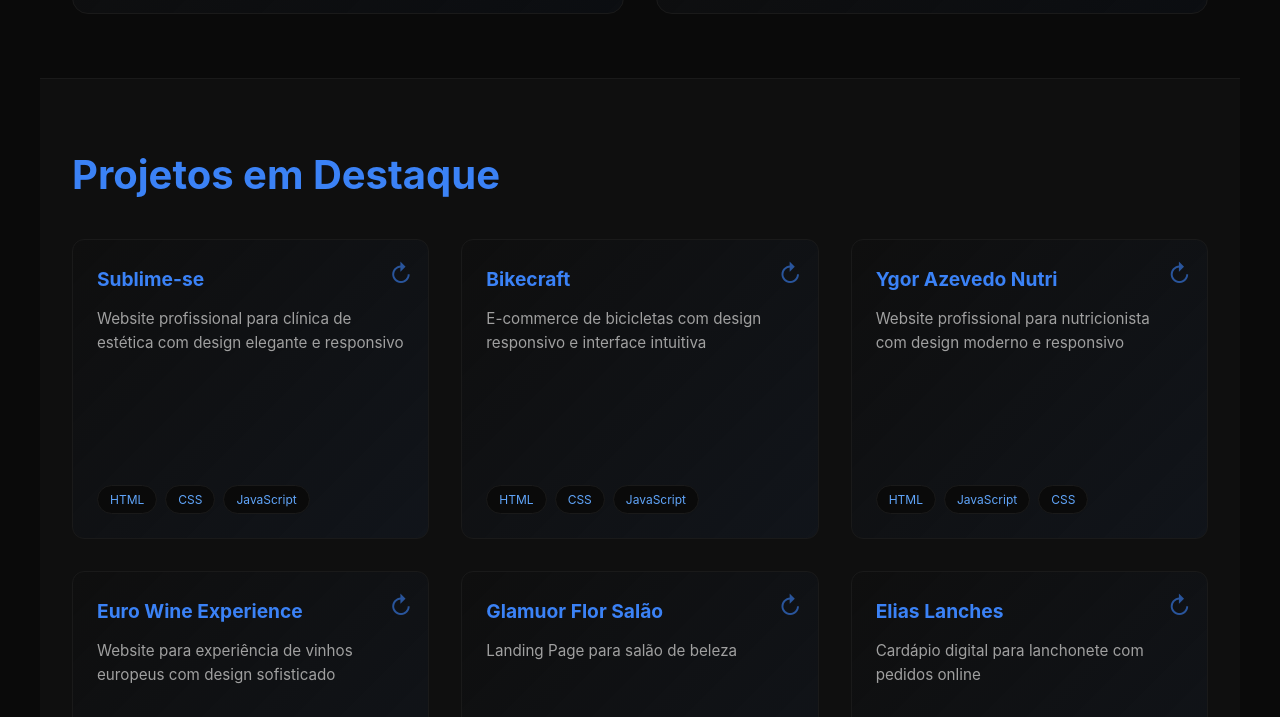
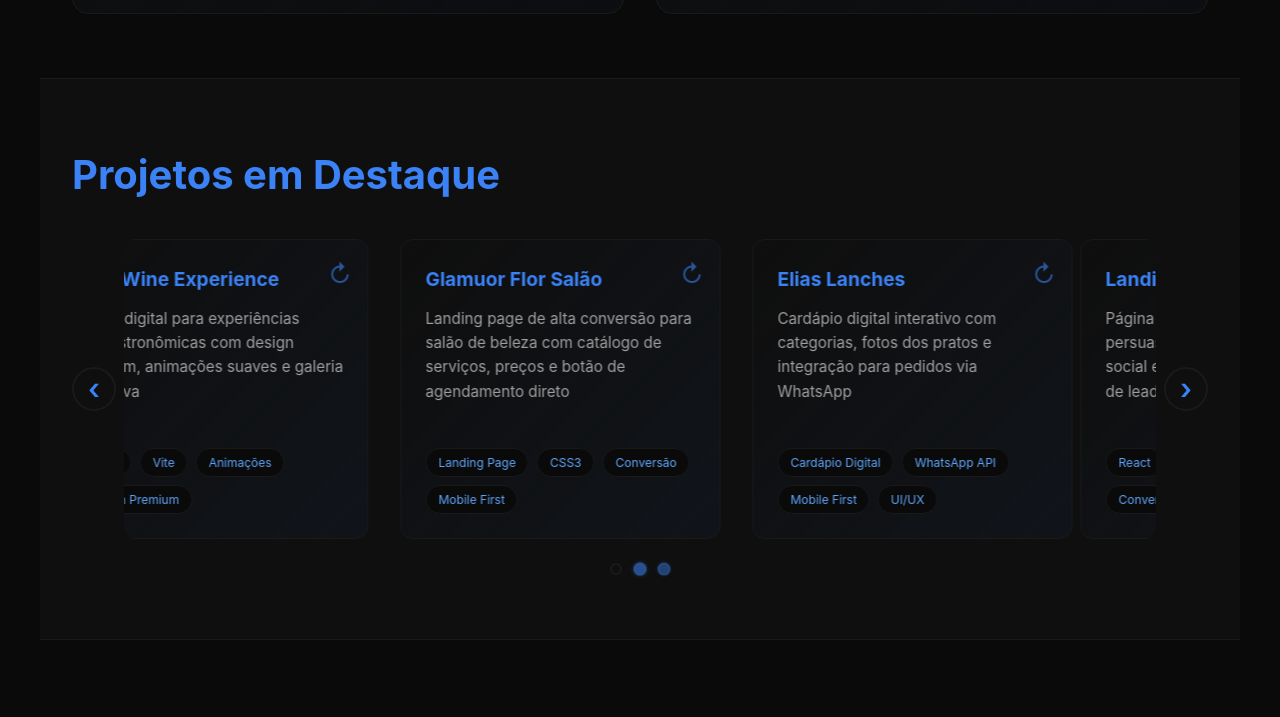
Before and after one commit to leomatth/portfolio-leomatth, a React (Vite) app: page / in a window 1280 px wide. Shown: the part 2040-2757 px from the top of the page. Built offline with nearby package versions, Linux system fonts and the light colour scheme.

Commit message:
update: add carrossel card project

```diff
--- a/src/components/Projects.css
+++ b/src/components/Projects.css
@@ -4,18 +4,101 @@
   border-bottom: 1px solid var(--border-color);
 }
 
-.projects-grid {
+/* Carousel */
+.carousel-container {
+  position: relative;
+  display: flex;
+  align-items: center;
+  gap: 0.5rem;
+  margin-bottom: 1.5rem;
+}
+
+.carousel-viewport {
+  overflow: hidden;
+  flex: 1;
+  border-radius: 0.75rem;
+}
+
+.carousel-track {
+  display: flex;
+  transition: transform 0.5s cubic-bezier(0.4, 0, 0.2, 1);
+  will-change: transform;
+}
+
+.carousel-slide {
+  min-width: 100%;
   display: grid;
   grid-template-columns: repeat(3, 1fr);
   gap: 2rem;
-  margin-bottom: 2rem;
-  perspective: 1000px;
+  padding: 0 0.25rem;
+  box-sizing: border-box;
 }
 
+/* Arrows */
+.carousel-arrow {
+  flex-shrink: 0;
+  width: 44px;
+  height: 44px;
+  border-radius: 50%;
+  border: 2px solid var(--border-color);
+  background: var(--secondary-color);
+  color: var(--primary-color);
+  font-size: 1.8rem;
+  cursor: pointer;
+  display: flex;
+  align-items: center;
+  justify-content: center;
+  transition: all 0.3s ease;
+  z-index: 2;
+  line-height: 1;
+  padding: 0;
+}
+
+.carousel-arrow:hover {
+  background: var(--primary-color);
+  color: var(--secondary-color);
+  border-color: var(--primary-color);
+  box-shadow: 0 0 20px rgba(59, 130, 246, 0.4);
+  transform: scale(1.1);
+}
+
+/* Dots */
+.carousel-dots {
+  display: flex;
+  justify-content: center;
+  gap: 0.75rem;
+  margin-top: 0.5rem;
+}
+
+.carousel-dot {
+  width: 12px;
+  height: 12px;
+  border-radius: 50%;
+  border: 2px solid var(--border-color);
+  background: transparent;
+  cursor: pointer;
+  transition: all 0.3s ease;
+  padding: 0;
+}
+
+.carousel-dot.active {
+  background: var(--primary-color);
+  border-color: var(--primary-color);
+  box-shadow: 0 0 8px rgba(59, 130, 246, 0.5);
+  transform: scale(1.2);
+}
+
+.carousel-dot:hover:not(.active) {
+  border-color: var(--primary-color);
+  background: rgba(59, 130, 246, 0.2);
+}
+
+/* Cards */
 .project-card {
   height: 300px;
   cursor: pointer;
   position: relative;
+  perspective: 1000px;
 }
 
 .project-card-inner {
@@ -44,6 +127,7 @@
   border-radius: 0.75rem;
   background-color: var(--secondary-color);
   transition: all 0.3s ease;
+  box-sizing: border-box;
 }
 
 .project-card-front {
@@ -151,18 +235,26 @@
   box-shadow: 0 0 15px rgba(34, 197, 238, 0.3);
 }
 
+/* Tablet */
 @media (max-width: 1024px) {
-  .projects-grid {
+  .carousel-slide {
     grid-template-columns: repeat(2, 1fr);
   }
 }
 
+/* Mobile */
 @media (max-width: 768px) {
-  .projects-grid {
+  .carousel-slide {
     grid-template-columns: 1fr;
   }
 
   .project-card {
-    height: 250px;
+    height: 280px;
+  }
+
+  .carousel-arrow {
+    width: 36px;
+    height: 36px;
+    font-size: 1.4rem;
   }
 }
--- a/src/components/Projects.jsx
+++ b/src/components/Projects.jsx
@@ -1,4 +1,4 @@
-import { useState } from 'react'
+import { useState, useEffect, useRef, useCallback } from 'react'
 import './Projects.css'
 
 export default function Projects() {
@@ -6,64 +6,106 @@ export default function Projects() {
     {
       id: 1,
       title: 'Sublime-se',
-      description: 'Website profissional para clínica de estética com design elegante e responsivo',
-      tags: ['HTML', 'CSS', 'JavaScript'],
+      description: 'Site institucional para clínica de estética com agendamento online, galeria de procedimentos e integração com WhatsApp',
+      tags: ['React', 'Vite', 'Responsivo', 'SEO'],
       link: 'https://github.com/leomatth',
       demo: 'https://sublime-se.com.br/'
     },
     {
       id: 2,
       title: 'Bikecraft',
-      description: 'E-commerce de bicicletas com design responsivo e interface intuitiva',
-      tags: ['HTML', 'CSS', 'JavaScript'],
+      description: 'Loja virtual de bicicletas artesanais com catálogo de produtos, página de orçamento e layout totalmente responsivo',
+      tags: ['HTML5', 'CSS Grid', 'UI/UX', 'Flexbox'],
       link: 'https://github.com/leomatth/bikecraft.github.io',
       demo: 'https://bikecraft-github-io.vercel.app/'
     },
     {
       id: 3,
       title: 'Ygor Azevedo Nutri',
-      description: 'Website profissional para nutricionista com design moderno e responsivo',
-      tags: ['HTML', 'JavaScript', 'CSS'],
+      description: 'Plataforma completa para nutricionista com seções de planos alimentares, depoimentos de pacientes e formulário de contato',
+      tags: ['JavaScript', 'Bootstrap', 'Responsivo', 'Forms'],
       link: 'https://github.com/leomatth/YgorAzevedoNutri',
       demo: 'https://ygorazevedo.vercel.app/'
     },
     {
       id: 4,
       title: 'Euro Wine Experience',
-      description: 'Website para experiência de vinhos europeus com design sofisticado',
-      tags: ['HTML', 'CSS', 'JavaScript'],
+      description: 'Vitrine digital para experiências enogastronômicas com design premium, animações suaves e galeria interativa',
+      tags: ['React', 'Vite', 'Animações', 'Design Premium'],
       link: 'https://github.com/leomatth',
       demo: 'https://eurowineexperience.vercel.app/'
     },
     {
       id: 5,
       title: 'Glamuor Flor Salão',
-      description: 'Landing Page para salão de beleza',
-      tags: ['JavaScript', 'HTML', 'CSS'],
+      description: 'Landing page de alta conversão para salão de beleza com catálogo de serviços, preços e botão de agendamento direto',
+      tags: ['Landing Page', 'CSS3', 'Conversão', 'Mobile First'],
       link: 'https://github.com/leomatth',
       demo: 'https://glamuorflor-landing-page.vercel.app/'
     },
     {
       id: 6,
       title: 'Elias Lanches',
-      description: 'Cardápio digital para lanchonete com pedidos online',
-      tags: ['HTML', 'CSS', 'JavaScript'],
+      description: 'Cardápio digital interativo com categorias, fotos dos pratos e integração para pedidos via WhatsApp',
+      tags: ['Cardápio Digital', 'WhatsApp API', 'Mobile First', 'UI/UX'],
       link: 'https://github.com/leomatth',
       demo: 'https://elias-lanches.ola.click/'
     },
     {
       id: 7,
       title: 'Landing Page Ygor Azevedo',
-      description: 'Landing page profissional com design atrativo e conversão otimizada',
-      tags: ['React', 'CSS', 'JavaScript'],
+      description: 'Página de captura com copy persuasiva, CTA estratégicos, prova social e design focado em conversão de leads',
+      tags: ['React', 'Vite', 'Copywriting', 'Conversão'],
       link: 'https://github.com/leomatth/landing-page-ygor-azevedo',
       demo: 'https://landing-page-ygor-azevedo.vercel.app/'
     }
   ]
 
   const [flipped, setFlipped] = useState({})
+  const [currentIndex, setCurrentIndex] = useState(0)
+  const [isPaused, setIsPaused] = useState(false)
+  const [isTransitioning, setIsTransitioning] = useState(false)
+  const touchStartX = useRef(0)
+  const touchEndX = useRef(0)
 
-  const toggleFlip = (id) => {
+  const totalPages = Math.ceil(allProjects.length / 3)
+
+  const goToSlide = useCallback((index) => {
+    if (isTransitioning) return
+    setIsTransitioning(true)
+    setCurrentIndex(index)
+    setTimeout(() => setIsTransitioning(false), 500)
+  }, [isTransitioning])
+
+  const nextSlide = useCallback(() => {
+    goToSlide((currentIndex + 1) % totalPages)
+  }, [currentIndex, totalPages, goToSlide])
+
+  const prevSlide = useCallback(() => {
+    goToSlide((currentIndex - 1 + totalPages) % totalPages)
+  }, [currentIndex, totalPages, goToSlide])
+
+  useEffect(() => {
+    if (isPaused) return
+    const interval = setInterval(nextSlide, 3000)
+    return () => clearInterval(interval)
+  }, [isPaused, nextSlide])
+
+  const handleTouchStart = (e) => {
+    touchStartX.current = e.changedTouches[0].screenX
+  }
+
+  const handleTouchEnd = (e) => {
+    touchEndX.current = e.changedTouches[0].screenX
+    const diff = touchStartX.current - touchEndX.current
+    if (Math.abs(diff) > 50) {
+      if (diff > 0) nextSlide()
+      else prevSlide()
+    }
+  }
+
+  const toggleFlip = (id, e) => {
+    e.stopPropagation()
     setFlipped(prev => ({
       ...prev,
       [id]: !prev[id]
@@ -73,12 +115,29 @@ export default function Projects() {
   return (
     <section id="projects" className="projects">
       <h2>Projetos em Destaque</h2>
-      <div className="projects-grid">
-        {allProjects.map((project) => (
+      <div
+        className="carousel-container"
+        onMouseEnter={() => setIsPaused(true)}
+        onMouseLeave={() => setIsPaused(false)}
+        onTouchStart={handleTouchStart}
+        onTouchEnd={handleTouchEnd}
+      >
+        <button className="carousel-arrow carousel-arrow-left" onClick={prevSlide} aria-label="Anterior">
+          ‹
+        </button>
+
+        <div className="carousel-viewport">
+          <div
+            className="carousel-track"
+            style={{ transform: `translateX(-${currentIndex * 100}%)` }}
+          >
+            {Array.from({ length: totalPages }).map((_, pageIndex) => (
+              <div key={pageIndex} className="carousel-slide">
+                {allProjects.slice(pageIndex * 3, pageIndex * 3 + 3).map((project) => (
                   <div
                     key={project.id}
                     className={`project-card ${flipped[project.id] ? 'flipped' : ''}`}
-            onClick={() => toggleFlip(project.id)}
+                    onClick={(e) => toggleFlip(project.id, e)}
                   >
                     <div className="project-card-inner">
                       <div className="project-card-front">
@@ -97,11 +156,11 @@ export default function Projects() {
                       </div>
                       <div className="project-card-back">
                         <div className="project-links">
-                  <a href={project.link} target="_blank" rel="noopener noreferrer" className="project-link github-link">
+                          <a href={project.link} target="_blank" rel="noopener noreferrer" className="project-link github-link" onClick={(e) => e.stopPropagation()}>
                             GitHub
                           </a>
                           {project.demo && (
-                    <a href={project.demo} target="_blank" rel="noopener noreferrer" className="project-link demo-link">
+                            <a href={project.demo} target="_blank" rel="noopener noreferrer" className="project-link demo-link" onClick={(e) => e.stopPropagation()}>
                               Demo
                             </a>
                           )}
@@ -112,6 +171,25 @@ export default function Projects() {
                   </div>
                 ))}
               </div>
+            ))}
+          </div>
+        </div>
+
+        <button className="carousel-arrow carousel-arrow-right" onClick={nextSlide} aria-label="Próximo">
+          ›
+        </button>
+      </div>
+
+      <div className="carousel-dots">
+        {Array.from({ length: totalPages }).map((_, index) => (
+          <button
+            key={index}
+            className={`carousel-dot ${index === currentIndex ? 'active' : ''}`}
+            onClick={() => goToSlide(index)}
+            aria-label={`Ir para página ${index + 1}`}
+          />
+        ))}
+      </div>
     </section>
   )
 }
```
Lines whose indentation alone changed are shown as unchanged.
